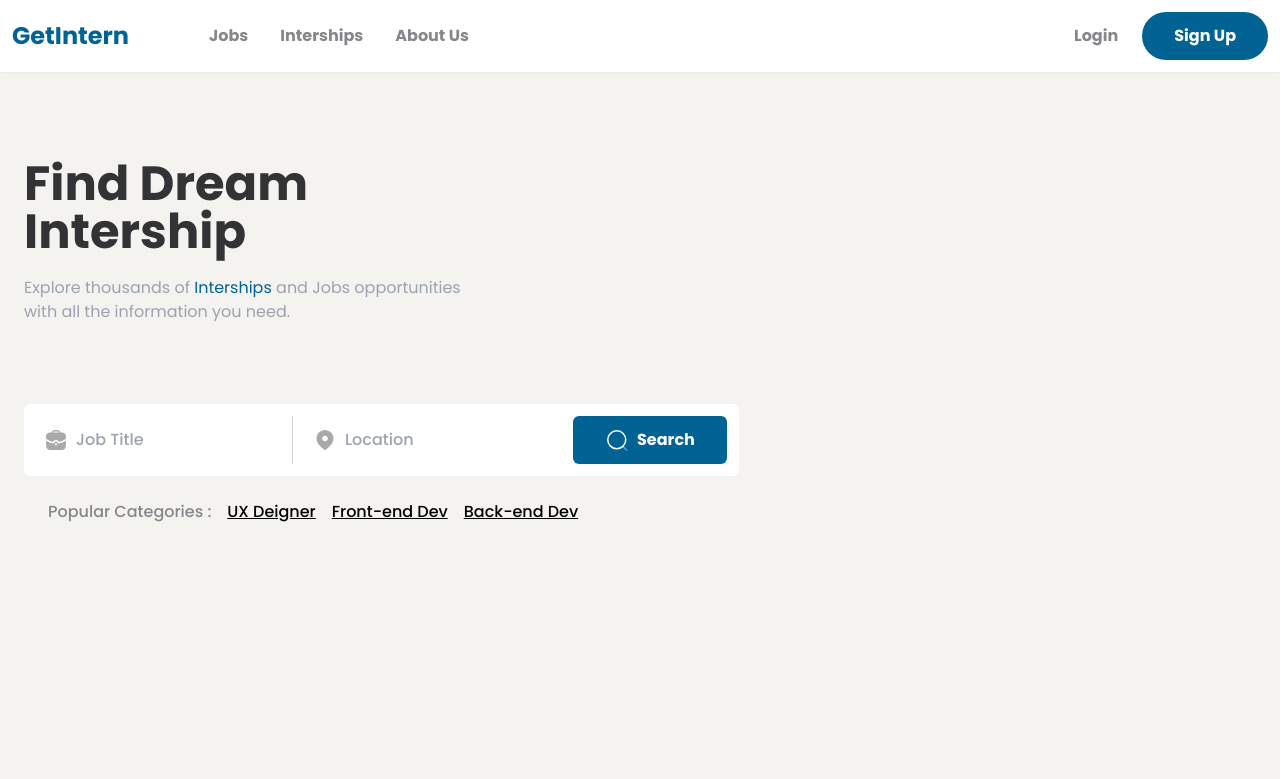
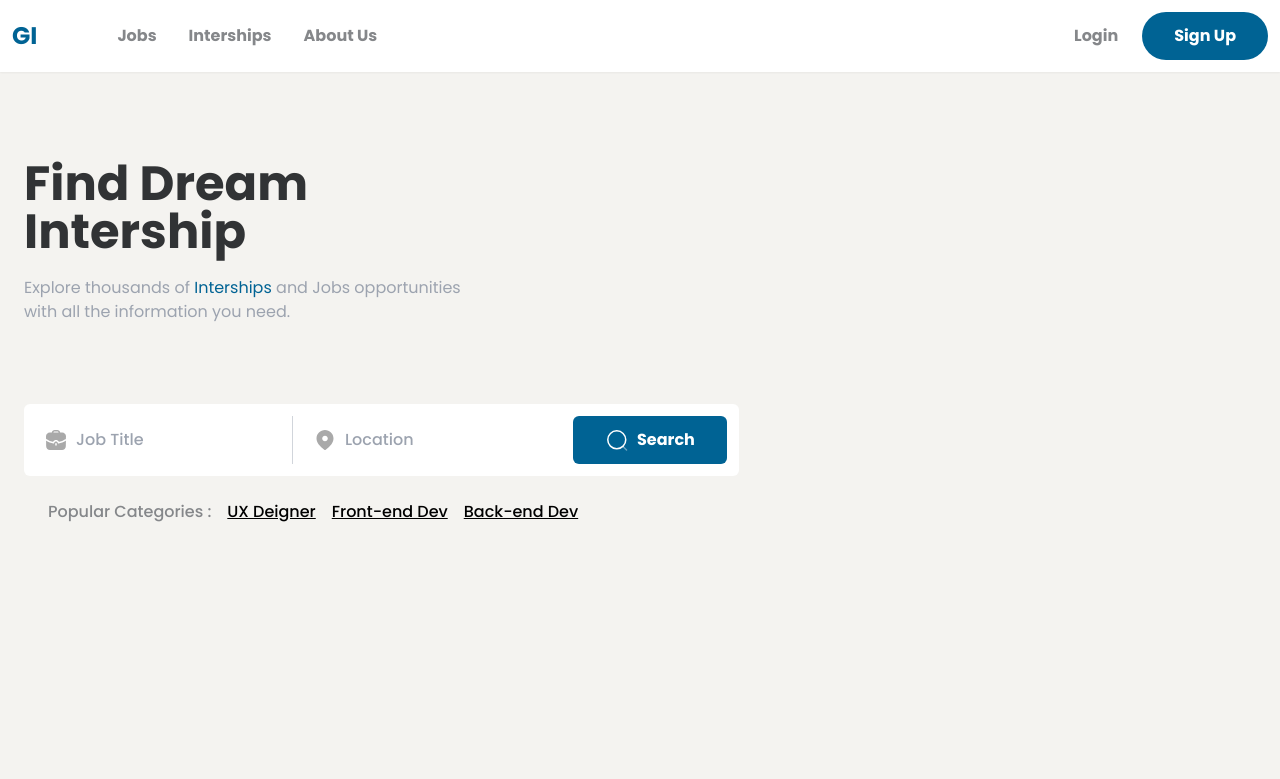
Before and after one commit to slimanesedrati/job-portal, a Django app: template templates/home.html in a window 1280 px wide. Shown: the top 779 px of the page. Run offline with Django 4.2, Linux system fonts and the light colour scheme; the template is opened without the code that fills it, so the values that code supplies are empty; style sheets or scripts are compiled from the project's sources.

Commit message:
Update home.html

```diff
--- a/templates/home.html
+++ b/templates/home.html
@@ -30,7 +30,7 @@
         <div class="flex items-center space-x-20">
           <!-- Logo -->
           <h1 class="font-bold text-2xl text-blue">
-            <a href="home_page.html">GetIntern</a>
+            <a href="home_page.html">GI</a>
           </h1>
           <!-- Left Menu -->
           <div class="hidden  space-x-8 font-bold lg:flex">
```
